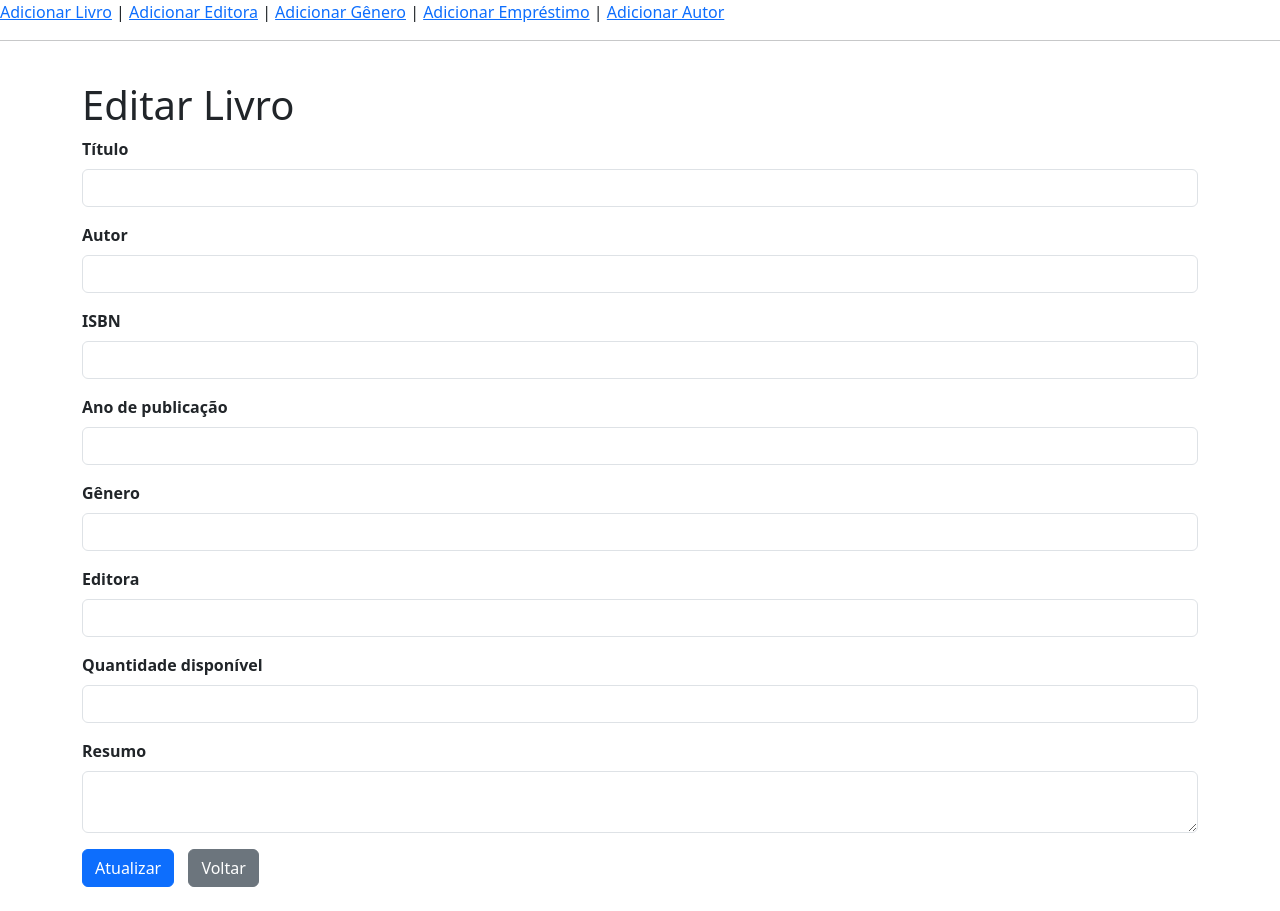
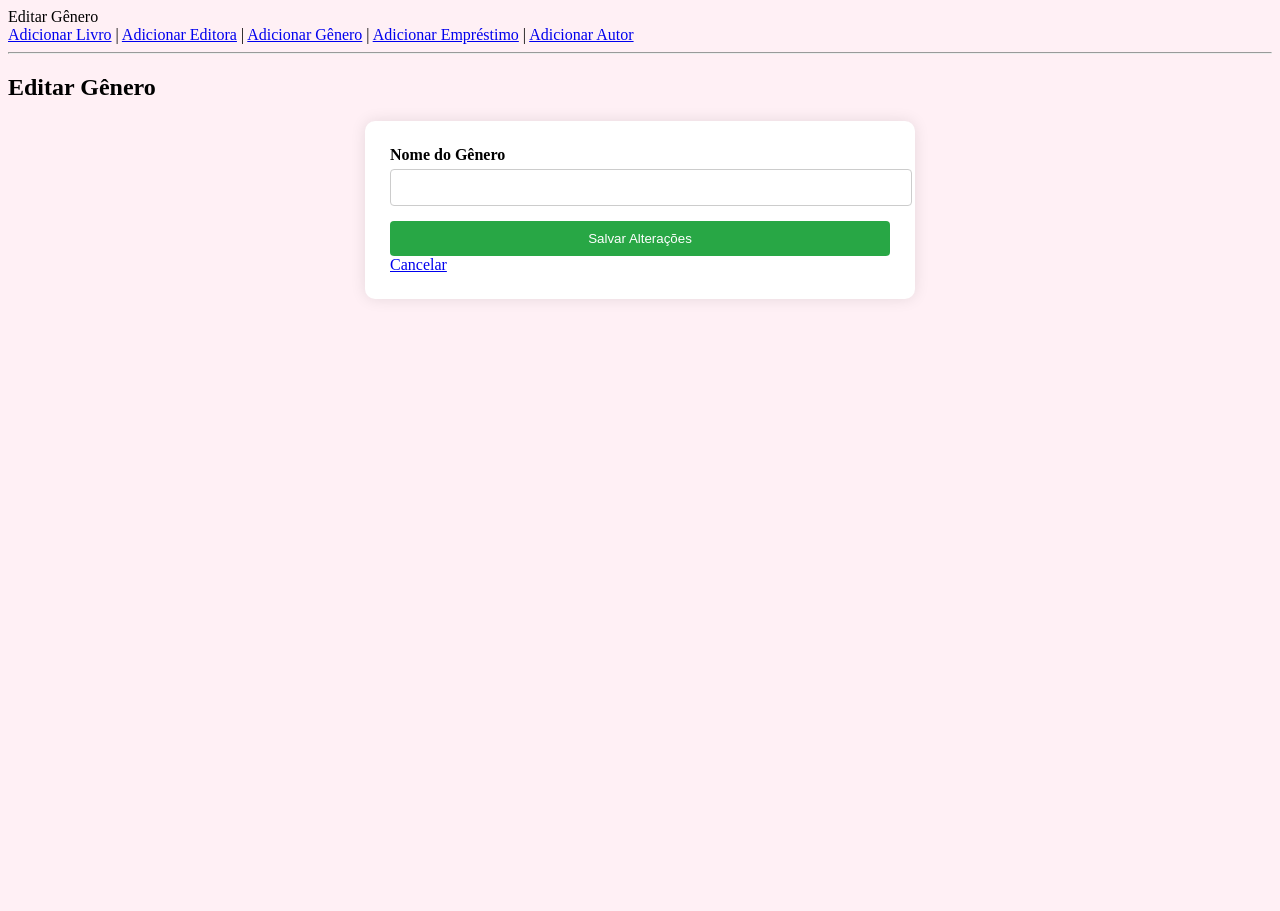
Before and after one commit to livialop/biblioteca-bd, a Flask app: template templates/update_livro.html in a window 1280 px wide. After the commit the page ends 299 px from the top, so only its background shows below. Run offline with Flask 3, Linux system fonts and the light colour scheme; the template is opened without the code that fills it, so the values that code supplies are empty; parts of the project's set-up code (start-up, migrations or seed data) failed here and were passed over.

Commit message:
Update update_livro.html

```diff
--- a/templates/update_livro.html
+++ b/templates/update_livro.html
@@ -1,63 +1,30 @@
-<!doctype html>
-<html>
-<head>
-  <meta charset="utf-8">
-  <title>Editar Livro</title>
-  <link rel="stylesheet" href="{{ url_for('static', filename='style/update_livro.css') }}">
-  <link rel="stylesheet" href="{{ url_for('static', filename='style/base.css') }}">
-  <link href="https://cdn.jsdelivr.net/npm/bootstrap@5.3.2/dist/css/bootstrap.min.css" rel="stylesheet">
-</head>
-<body>
-  {% include "components/navbar.html" %}
-  <div class="p-4">
-  <div class="container">
-    <h1>Editar Livro</h1>
+{% extends "base.html" %}
 
-    <form method="post" action="{{ url_for('livros.update_livro', livro_id=livro.ID_livro) }}">
-      <div class="mb-3">
-        <label class="form-label">Título</label>
-        <input class="form-control" name="titulo" value="{{ livro.Titulo }}" required>
-      </div>
+{% block head %}
+    {% block title %}Editar Gênero{% endblock title %}
+    <link rel="stylesheet" href="{{ url_for('static', filename='style/register.css') }}">
+{% endblock head %}
 
-      <div class="mb-3">
-        <label class="form-label">Autor</label>
-        <input class="form-control" name="autor" value="{{ livro.Autor }}" >
-      </div>
+{% block content %}
+<div class="container mt-5">
+    <h2 class="mb-4">Editar Gênero</h2>
 
-      <div class="mb-3">
-        <label class="form-label">ISBN</label>
-        <input class="form-control" name="isbn" maxlength="13" value="{{ livro.ISBN }}" required>
-      </div>
+    <form action="{{ url_for('genero.update_genero', genero_id=genero.ID_genero) }}" method="POST">
 
-      <div class="mb-3">
-        <label class="form-label">Ano de publicação</label>
-        <input class="form-control" type="number" name="ano_publicacao" value="{{ livro.Ano_publicacao }}">
-      </div>
+        <div class="mb-3">
+            <label for="nome_genero" class="form-label">Nome do Gênero</label>
+            <input
+                type="text"
+                class="form-control"
+                id="nome_genero"
+                name="nome_genero"
+                value="{{ genero.Nome_genero }}"
+                required
+            >
+        </div>
 
-      <div class="mb-3">
-        <label class="form-label">Gênero</label>
-        <input class="form-control" name="genero" value="{{ livro.Genero }}">
-      </div>
-
-      <div class="mb-3">
-        <label class="form-label">Editora</label>
-        <input class="form-control" name="editora" value="{{ livro.Editora }}">
-      </div>
-
-      <div class="mb-3">
-        <label class="form-label">Quantidade disponível</label>
-        <input class="form-control" type="number" name="quantidade" value="{{ livro.Quantidade_disponivel }}" min="0">
-      </div>
-
-      <div class="mb-3">
-        <label class="form-label">Resumo</label>
-        <textarea class="form-control" name="resumo">{{ livro.Resumo }}</textarea>
-      </div>
-
-      <button class="btn btn-primary" type="submit">Atualizar</button>
-      <a class="btn btn-secondary" href="{{ url_for('livros.view_livros') }}">Voltar</a>
+        <button type="submit" class="btn btn-primary">Salvar Alterações</button>
+        <a href="{{ url_for('genero.view_generos') }}" class="btn btn-secondary">Cancelar</a>
     </form>
-  </div>
-  </div>
-</body>
-</html>
+</div>
+{% endblock content %}
```
